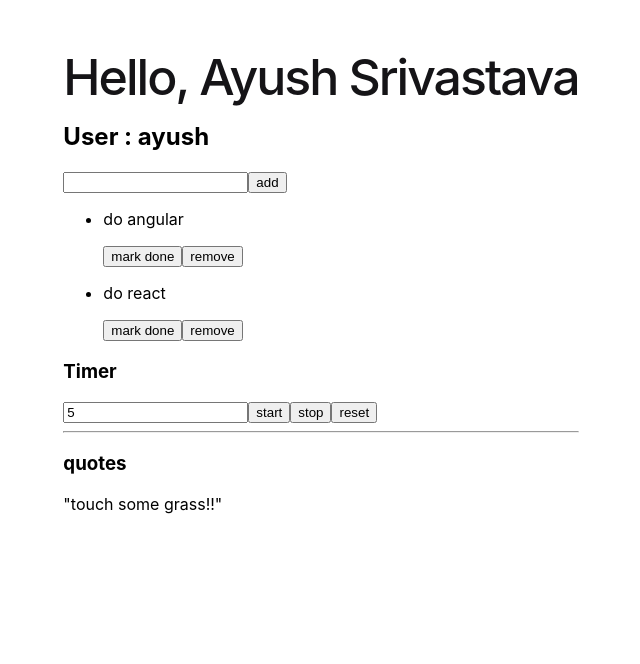
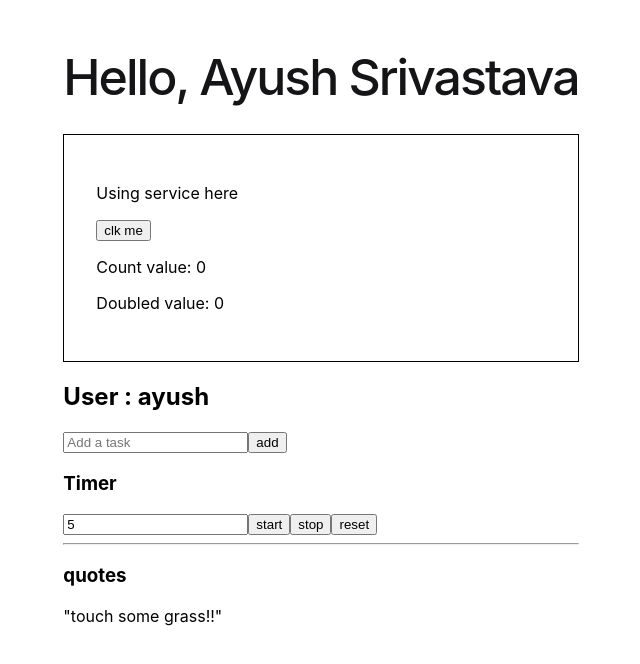
Before and after one commit to ASayushsrivastava/Angular, an Angular app: page / in a window 1280 px wide. Shown: the top 664 px of the page, without its empty margins (319-959 px from the left). Built offline with nearby package versions, Linux system fonts and the light colour scheme.

Commit message:
counter service added

```diff
--- a/src/app/app.html
+++ b/src/app/app.html
@@ -11,10 +11,10 @@
   <div class="content">
     <div class="left-side">
       <h1>Hello, {{ title() }}</h1>
+      <app-new-comp></app-new-comp>
       <!-- <p>Congratulations! Your app is running. 🎉</p>
-      <app-new-comp></app-new-comp>
-      <app-test></app-test>
-      <app-new-comp></app-new-comp> -->
+
+      <app-test></app-test> -->
 
       <!-- sample component  -->
 
--- a/src/app/app.ts
+++ b/src/app/app.ts
@@ -7,7 +7,7 @@ import { SampleFirst } from './sample-first/sample-first';
 @Component({
   selector: 'app-root',
   standalone: true,
-  imports: [RouterOutlet, /*NewComp, Test,*/ SampleFirst],
+  imports: [RouterOutlet, NewComp, /*Test,*/ SampleFirst],
   templateUrl: './app.html',
   styleUrl: './app.css',
 })
--- /dev/null
+++ b/src/app/counter-service.ts
@@ -0,0 +1,14 @@
+import { computed, Injectable, signal } from '@angular/core';
+
+@Injectable({
+  providedIn: 'root',
+})
+export class CounterService {
+  count = signal(0);
+
+  doubled = computed(() => this.count() * 2);
+
+  increment() {
+    this.count.update((n) => n + 1);
+  }
+}
--- a/src/app/new-comp/new-comp.html
+++ b/src/app/new-comp/new-comp.html
@@ -1 +1,8 @@
-<p>new-comp works!</p>
+<div style="border: 1px solid black; margin-top: 2rem; padding: 2rem">
+  <p>Using service here</p>
+
+  <button (click)="counter.increment()">clk me</button>
+
+  <p>Count value: {{ counter.count() }}</p>
+  <p>Doubled value: {{ counter.doubled() }}</p>
+</div>
--- a/src/app/new-comp/new-comp.ts
+++ b/src/app/new-comp/new-comp.ts
@@ -1,4 +1,5 @@
-import { Component } from '@angular/core';
+import { Component, inject } from '@angular/core';
+import { CounterService } from '../counter-service';
 
 @Component({
   selector: 'app-new-comp',
@@ -7,5 +8,5 @@ import { Component } from '@angular/core';
   styleUrl: './new-comp.css',
 })
 export class NewComp {
-
+  counter = inject(CounterService);
 }
--- a/src/app/sample-first/sample-first.html
+++ b/src/app/sample-first/sample-first.html
@@ -2,7 +2,8 @@
 
 <h2>User : {{ user() }}</h2>
 
-<input title="newTask" type="text" [value]="newTask()" (input)="update($event.target.value)" />
+<!-- <input title="newTask" type="text" [value]="newTask()" (input)="update($event.target.value)" /> -->
+<input title="newTask" type="text" [(ngModel)]="newTask" placeholder="Add a task" />
 
 <button (click)="add()">add</button>
 
@@ -23,7 +24,8 @@
 
 <h3>Timer</h3>
 
-<input title="input" type="number" [value]="input()" (input)="updatetimer($event.target.value)" />
+<!-- <input title="input" type="number" [value]="input()" (input)="updatetimer($event.target.value)" /> -->
+<input title="input" type="number" [(ngModel)]="input" />
 
 @if(val() > 0){
 <p>remaining time : {{ val() }}</p>
--- a/src/app/sample-first/sample-first.ts
+++ b/src/app/sample-first/sample-first.ts
@@ -1,4 +1,5 @@
 import { Component, signal } from '@angular/core';
+import { FormsModule } from '@angular/forms';
 
 interface Task {
   id: number;
@@ -9,7 +10,7 @@ interface Task {
 @Component({
   selector: 'app-sample-first',
   standalone: true,
-  imports: [],
+  imports: [FormsModule],
   templateUrl: './sample-first.html',
   styleUrl: './sample-first.css',
 })
@@ -18,18 +19,7 @@ export class SampleFirst {
   newTask = signal('');
 
   // tasks
-  tasks = signal<Task[]>([
-    {
-      id: 1,
-      title: 'do angular',
-      done: false,
-    },
-    {
-      id: 2,
-      title: 'do react',
-      done: false,
-    },
-  ]);
+  tasks = signal<Task[]>([]);
 
   // input method
   update(val: string) {
@@ -86,12 +76,13 @@ export class SampleFirst {
 
   reset() {
     this.val.set(0);
+    this.isStart.set(false);
   }
 
   // quote
   quote = signal('touch some grass!!');
 
-  async loadQuote() {
+  loadQuote() {
     // const res = fetch('https://dummyjson.com/quotes/random')
     //   .then((res) => res.json())
     //   .then((data) => this.quote.set(data.quote));
```
Also changed, not shown: src/app/counter-directive.ts (added, +8 -0 lines), 2 other files (tests, documents, lock files or other folders).
